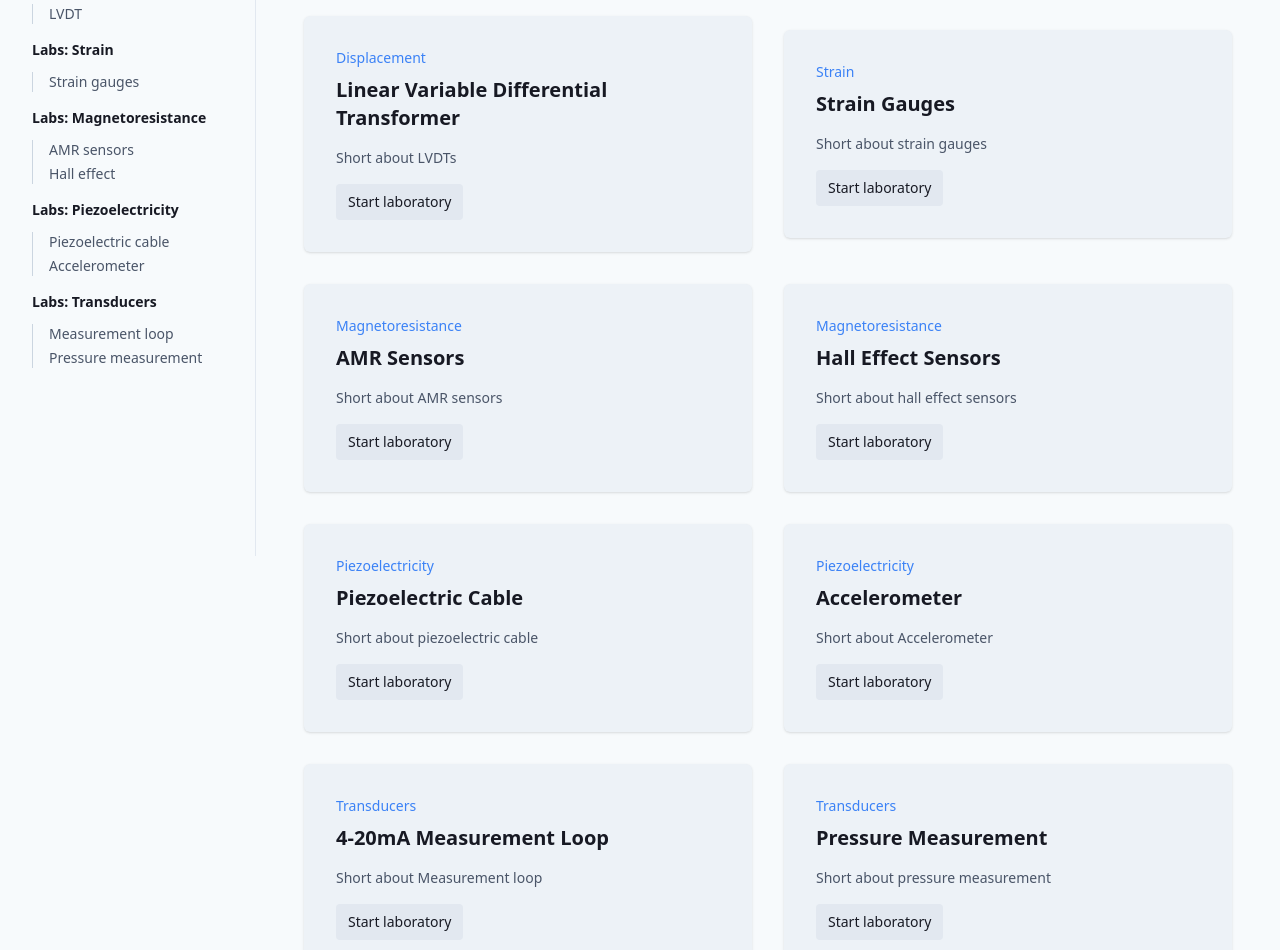
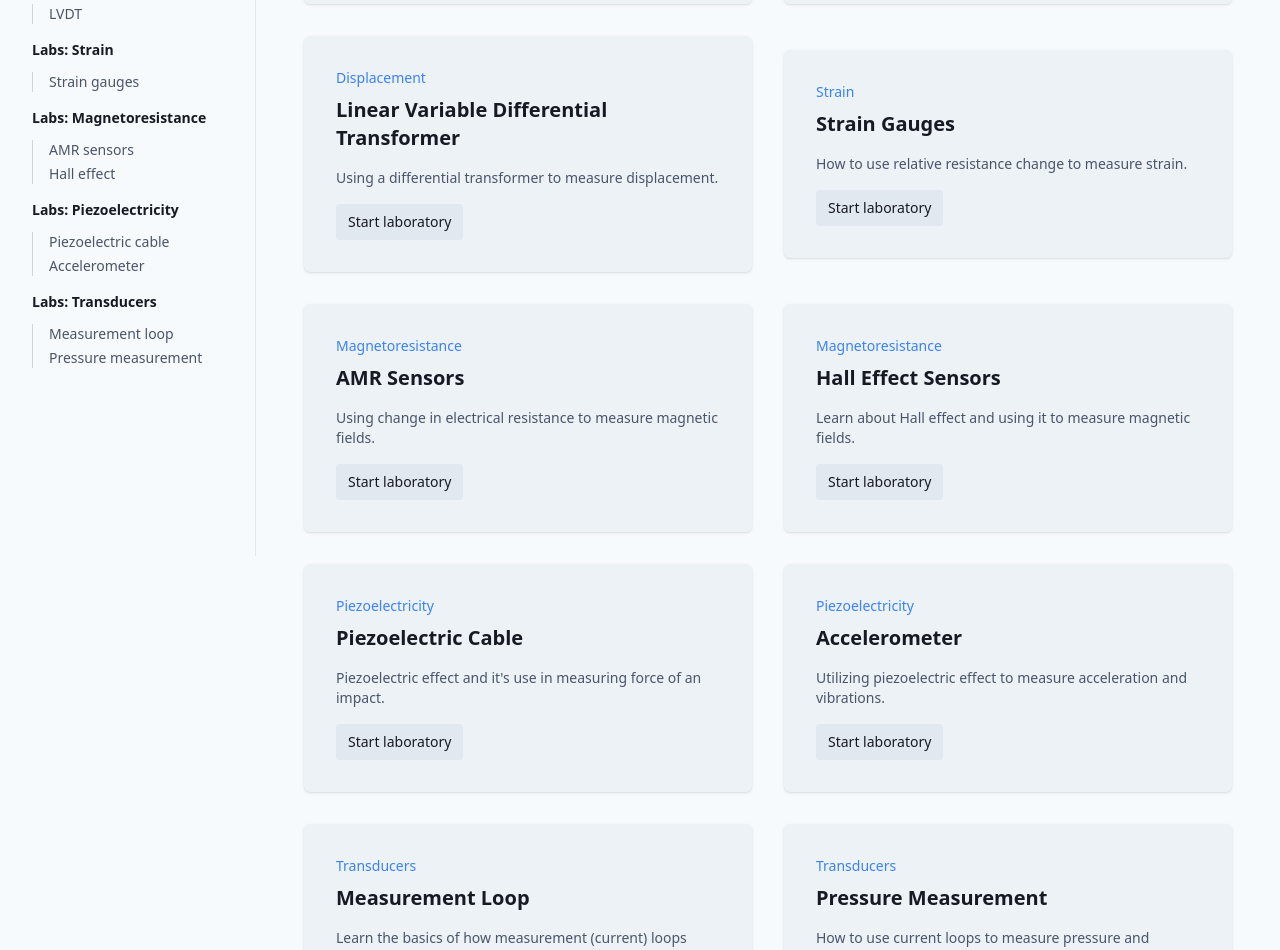
Before and after one commit to utbrott/sensoatlas, a Next.js app: page /laboratories in a window 1280 px wide. Shown: the part 300-1250 px from the top of the page. Built offline with nearby package versions, Linux system fonts and the light colour scheme; a web font is replaced by a local one.

Commit message:
refactor(library): update short descriptions

```diff
--- a/src/data/labs-library.ts
+++ b/src/data/labs-library.ts
@@ -18,12 +18,14 @@ export const library: LibraryProps[] = [
       {
         label: 'RTDs',
         name: 'Resistance Temperature Detectors',
-        description: 'Short about RTDs',
+        description:
+          'Learn about using relative resistance change to measure temperature.',
         href: '/rtd'
       },
       {
         name: 'Thermocouples',
-        description: 'Short about Thermocouples',
+        description:
+          'Learn about using thermoelectric effect to measure temperature.',
         href: '/thermocouple'
       }
     ]
@@ -34,7 +36,8 @@ export const library: LibraryProps[] = [
       {
         label: 'LVDT',
         name: 'Linear Variable Differential Transformer',
-        description: 'Short about LVDTs',
+        description:
+          'Using a differential transformer to measure displacement.',
         href: '/lvdt'
       }
     ]
@@ -44,7 +47,7 @@ export const library: LibraryProps[] = [
     laboratories: [
       {
         name: 'Strain gauges',
-        description: 'Short about strain gauges',
+        description: 'How to use relative resistance change to measure strain.',
         href: '/strain-gauge'
       }
     ]
@@ -54,13 +57,15 @@ export const library: LibraryProps[] = [
     laboratories: [
       {
         name: 'AMR sensors',
-        description: 'Short about AMR sensors',
+        description:
+          'Using change in electrical resistance to measure magnetic fields.',
         href: '/amr'
       },
       {
         label: 'Hall effect',
         name: 'Hall Effect sensors',
-        description: 'Short about hall effect sensors',
+        description:
+          'Learn about Hall effect and using it to measure magnetic fields.',
         href: '/hall-effect'
       }
     ]
@@ -70,12 +75,14 @@ export const library: LibraryProps[] = [
     laboratories: [
       {
         name: 'Piezoelectric cable',
-        description: 'Short about piezoelectric cable',
+        description:
+          "Piezoelectric effect and it's use in measuring force of an impact.",
         href: '/cable'
       },
       {
         name: 'Accelerometer',
-        description: 'Short about Accelerometer',
+        description:
+          'Utilizing piezoelectric effect to measure acceleration and vibrations.',
         href: '/accelerometer'
       }
     ]
@@ -84,14 +91,15 @@ export const library: LibraryProps[] = [
     category: 'transducers',
     laboratories: [
       {
-        label: 'Measurement loop',
-        name: '4-20mA measurement loop',
-        description: 'Short about Measurement loop',
+        name: 'Measurement loop',
+        description:
+          'Learn the basics of how measurement (current) loops work.',
         href: '/measurement-loop'
       },
       {
         name: 'Pressure measurement',
-        description: 'Short about pressure measurement',
+        description:
+          'How to use current loops to measure pressure and sudden pressure changes.',
         href: '/pressure'
       }
     ]
```
